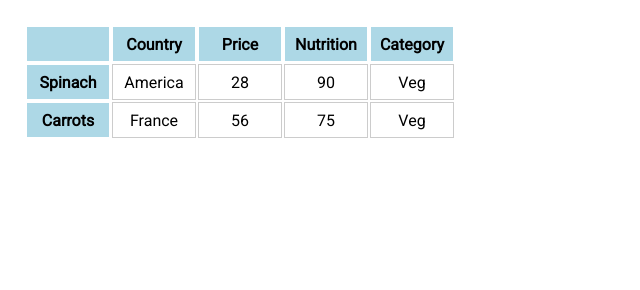
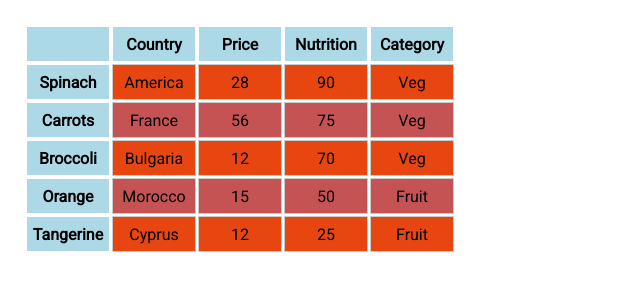
Before and after one commit to Seanl80/table, a plain HTML site: page index.html in a window 1280 px wide. Shown: the whole page, without its empty margins (0-640 px from the left). Drawn offline with nearby package versions, Linux system fonts and the light colour scheme.

Commit message:
odd/even selectors

```diff
--- a/index.html
+++ b/index.html
@@ -6,11 +6,6 @@
   <link href='https://fonts.googleapis.com/css?family=Roboto' rel='stylesheet' type='text/css'>
 
   <style>
-    .underline {text-decoration: underline;
-    }
-    .border {
-      border: solid 2px #ccc
-    }
     td, th {
       width: 5rem;
       height: 2rem;
@@ -26,7 +21,11 @@
       font-family: Roboto;
     }
     .odd {
-      background-color: #000;
+    background-color: #E84610;
+    }
+
+    .even {
+    background-color: #C65353;
     }
   </style>
 </head>
@@ -53,6 +52,27 @@
       <td>75</td>
       <td>Veg</td>
     </tr>
+    <tr>
+      <th class="highlight">Broccoli</th>
+      <td>Bulgaria</td>
+      <td>12</td>
+      <td>70</td>
+      <td>Veg</td>
+    </tr>
+    <tr>
+      <th class="highlight">Orange</th>
+      <td>Morocco</td>
+      <td>15</td>
+      <td>50</td>
+      <td>Fruit</td>
+    </tr>
+    <tr>
+      <th class="highlight">Tangerine</th>
+      <td>Cyprus</td>
+      <td>12</td>
+      <td>25</td>
+      <td>Fruit</td>
+    </tr>
   </table>
   <script src="https://code.jquery.com/jquery-3.3.1.js" integrity="sha256-2Kok7MbOyxpgUVvAk/HJ2jigOSYS2auK4Pfzbm7uH60=" crossorigin="anonymous"></script>
   <script src="js/myscript.js"></script>
--- a/js/myscript.js
+++ b/js/myscript.js
@@ -1,4 +1,2 @@
-$(document).ready(function() {
-  $("h2").addClass("underline");
-  $("ul").addClass("border");
-});
+    $("tr:odd").addClass("odd");
+    $("tr:even").addClass("even");
```
